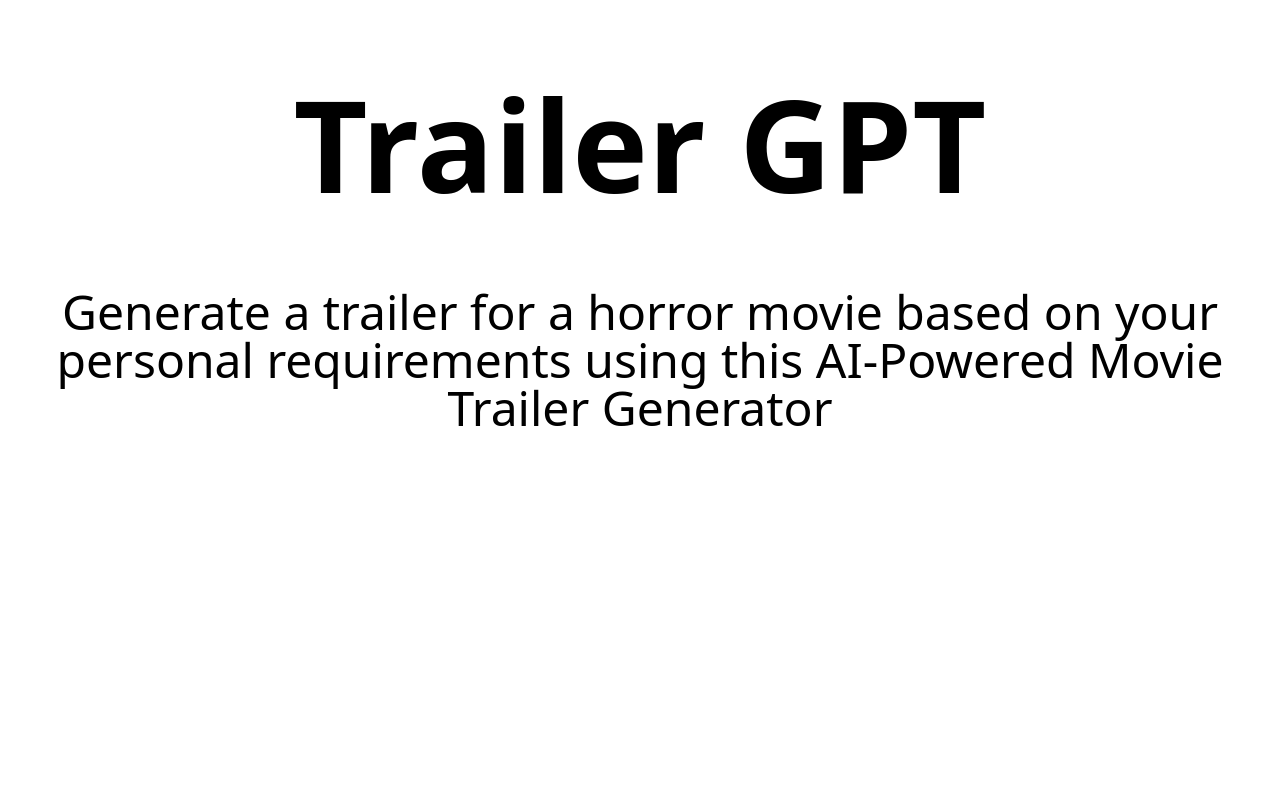
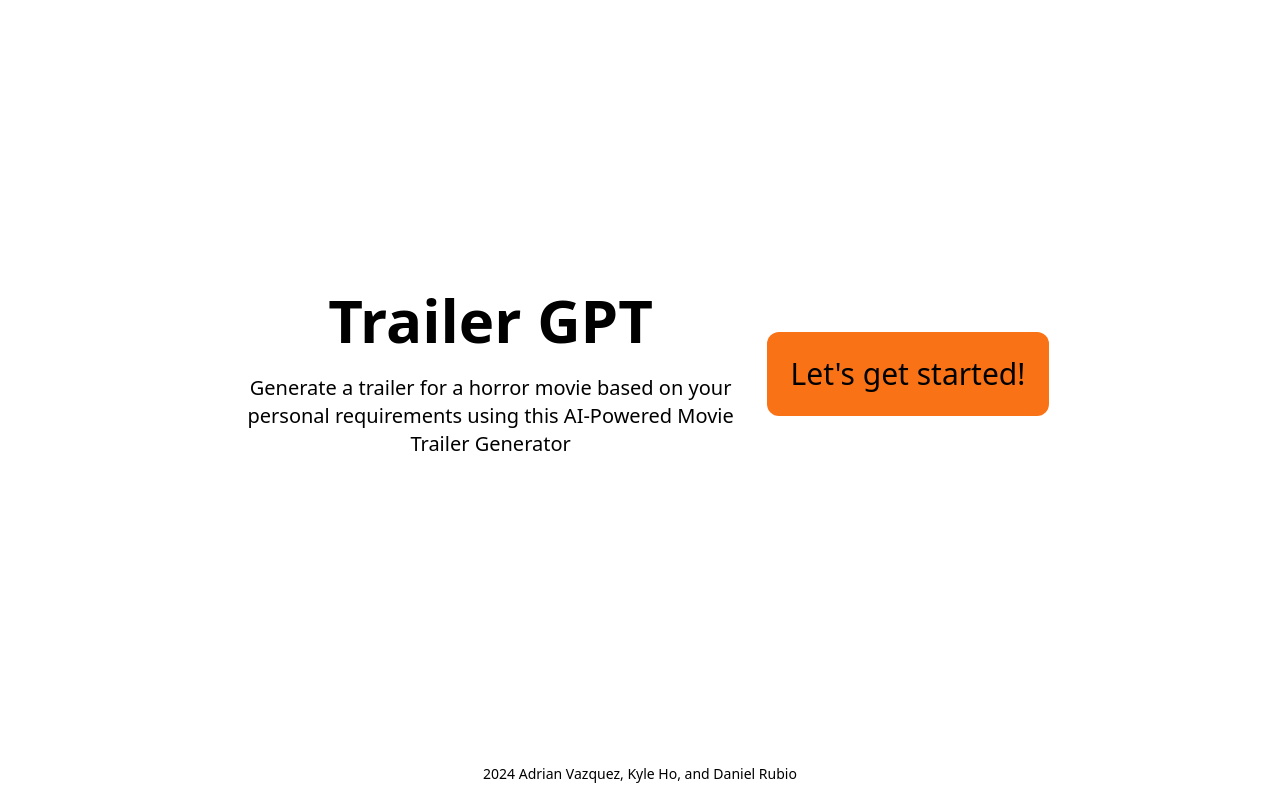
Before and after one commit to adriancancode/Cerebral_Beach_Hacks_2024, a SvelteKit app: page / in a window 1280 px wide. Shown: the top 800 px of the page. Built offline with nearby package versions, Linux system fonts and the light colour scheme.

Commit message:
Improve home page :)

```diff
--- a/src/lib/components/Start.svelte
+++ b/src/lib/components/Start.svelte
@@ -1 +1,4 @@
-<a class="bg-orange-500 rounded-xl w-80 text-3xl hover:text-white hover:bg-black duration-200 text-center p-6" href="/storyboard">Let's get started</a>
+<a
+  class="bg-orange-500 rounded-xl text-3xl hover:text-white hover:bg-black duration-200 text-center p-6"
+  href="/storyboard">Let's get started!</a
+>
--- a/src/routes/+page.svelte
+++ b/src/routes/+page.svelte
@@ -2,12 +2,25 @@
   import Start from "$lib/components/Start.svelte";
 </script>
 
-<h1 class="text-9xl font-bold text-center mb-20 mt-20">Trailer GPT</h1>
-<p class="text-5xl text-center mb-96">Generate a trailer for a horror movie based on your personal requirements using this AI-Powered Movie Trailer Generator</p>
+<div class="min-h-screen flex flex-col">
+  <main class="flex-grow flex items-center mx-auto p-4">
+    <div class="flex flex-col md:flex-row gap-4 justify-center">
+      <section class="w-full md:w-5/12 text-center">
+        <h1 class="text-6xl font-bold mb-6">Trailer GPT</h1>
+        <p class="text-xl">
+          Generate a trailer for a horror movie based on your personal
+          requirements using this AI-Powered Movie Trailer Generator
+        </p>
+      </section>
+      <section class="flex items-center justify-center">
+        <Start />
+      </section>
+    </div>
+  </main>
 
-<div class="flex items-center justify-center">
-  <Start/>
-
+  <footer class="py-4">
+    <p class="text-center text-sm">
+      2024 Adrian Vazquez, Kyle Ho, and Daniel Rubio
+    </p>
+  </footer>
 </div>
-
-<p class="text-center mt-96">2024 Adrian Vazquez, Kyle Ho, and Daniel Rubio</p>
```
